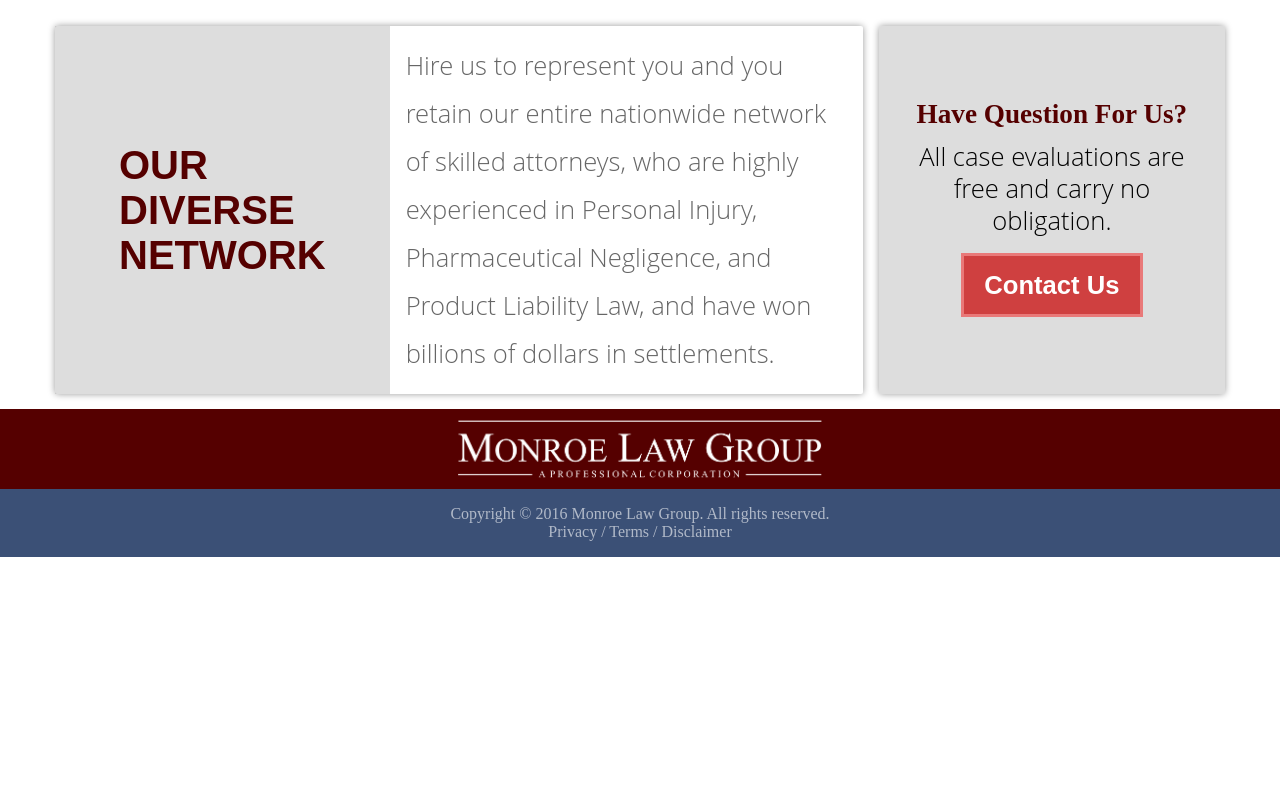
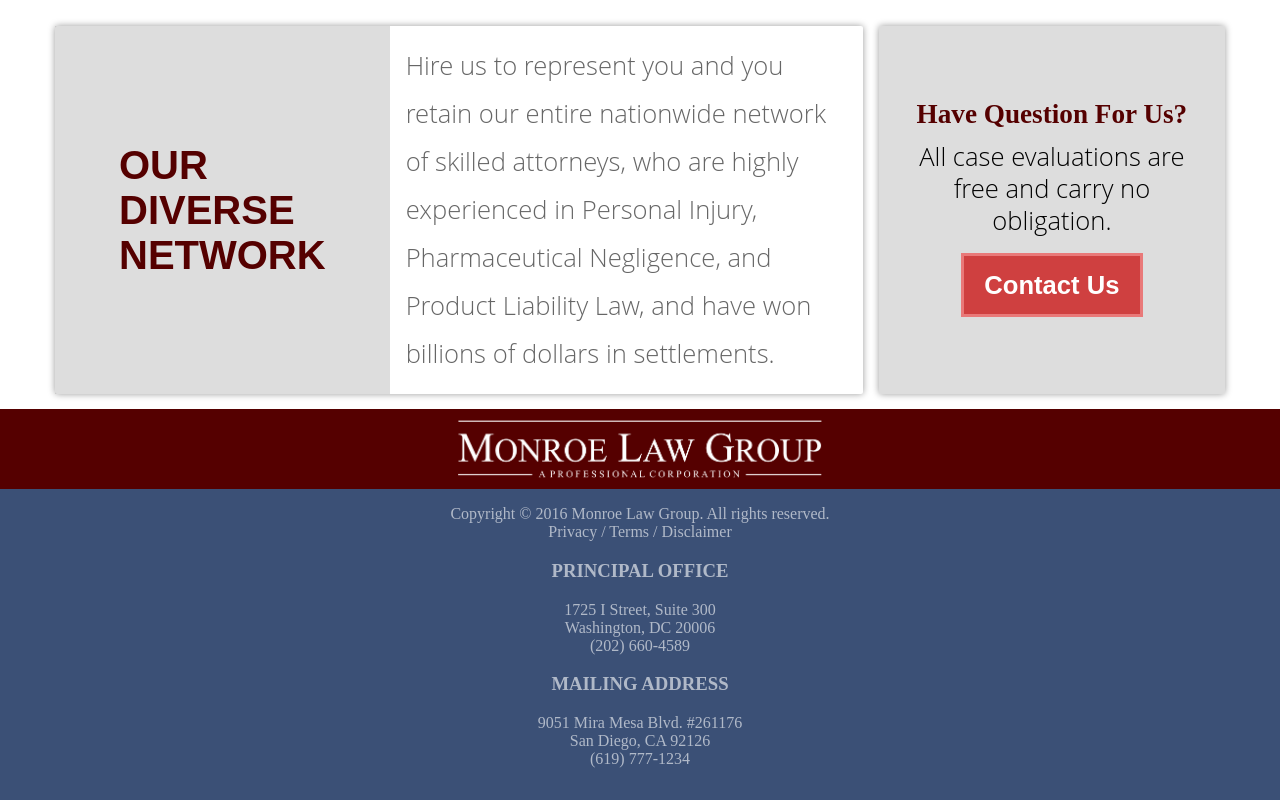
Before and after one commit to monroelawgroup/monroelawgroup.github.io, a plain HTML site: page index.html in a window 1280 px wide. Shown: the part 690-1490 px from the top of the page. Before the commit the page ends 1247 px from the top, so only its background shows below. Drawn offline with Linux system fonts and the light colour scheme.

Commit message:
indentation & adding mailing addresses

```diff
--- a/index.html
+++ b/index.html
@@ -106,11 +106,30 @@
 
     </div>
     <div class="copyright">
+      <div class="box">
         Copyright © 2016 Monroe Law Group. All rights reserved. <br>
         <a class="broken" href="#">Privacy</a> /
         <a class="broken" href="#">Terms</a> /
         <a class="broken" href="#">Disclaimer</a>
       </div>
+
+      <div class="box">
+        <h3 class="upper">Principal Office</h3>
+        <p>
+          1725 I Street, Suite 300 <br>
+          Washington, DC 20006 <br>
+          (202) 660-4589
+        </p>
+      </div>
+      <div class="box">
+        <h3 class="upper">Mailing Address</h3>
+        <p>
+          9051 Mira Mesa Blvd. #261176 <br>
+          San Diego, CA 92126 <br>
+          (619) 777-1234
+        </p>
+      </div>
+    </div>
   </footer>
 </body>
 </html>
```
Lines whose indentation alone changed are shown as unchanged.
